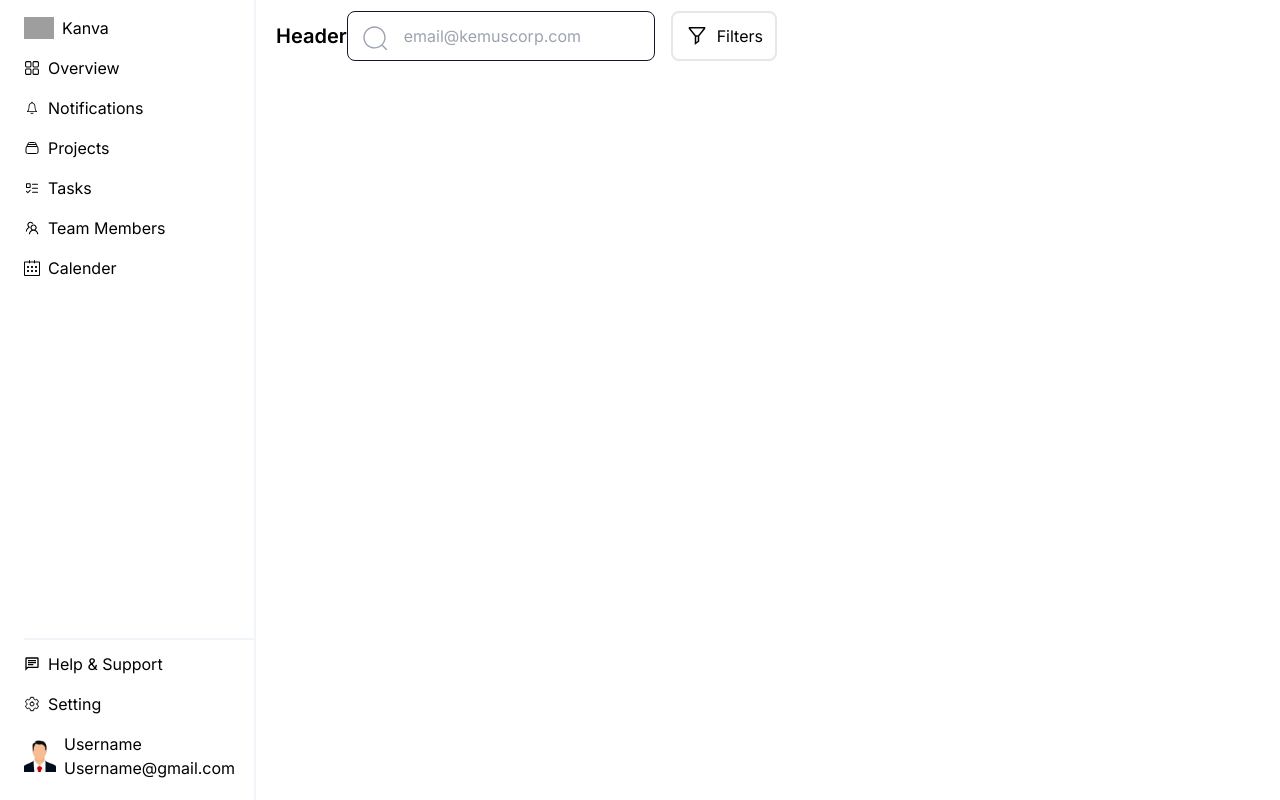
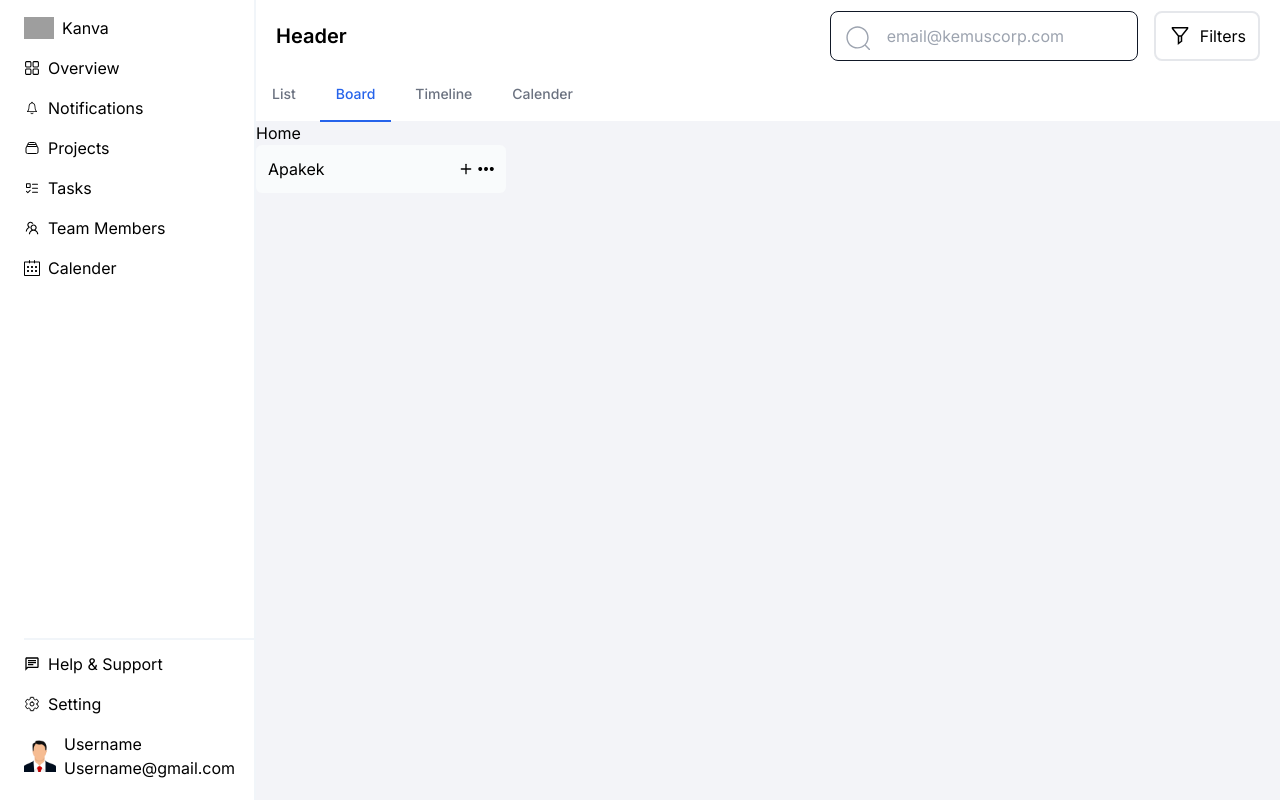
Before and after one commit to dayuhidayatullah/next-kanban, a Next.js app: page / in a window 1280 px wide. Built offline with nearby package versions, Linux system fonts and the light colour scheme; grey boxes are pictures that could not be loaded.

Commit message:
create component board, card and header ,

```diff
--- a/src/app/globals.css
+++ b/src/app/globals.css
@@ -18,6 +18,8 @@
 
 body {
   /* color: rgb(var(--foreground-rgb)); */
+  height: 100%;
+  width: 100%;
   /* background: linear-gradient(
       to bottom,
       transparent,
--- a/src/app/page.tsx
+++ b/src/app/page.tsx
@@ -1,12 +1,13 @@
 import Header from '@/components/Header';
 import Sidebar from '@/components/Sidebar';
-
+import { Tasks } from '../pages/Tasks';
 export default function Home() {
   return (
-    <div className='flex'>
+    <div className='flex max-h-[100vh] overflow-y-hidden'>
       <Sidebar></Sidebar>
-      <div>
+      <div className='w-full h-full'>
         <Header></Header>
+        <Tasks />
       </div>
     </div>
   );
--- /dev/null
+++ b/src/components/Board.tsx
@@ -0,0 +1,17 @@
+import React from 'react';
+import { LuPlus } from 'react-icons/lu';
+import { SlOptions } from 'react-icons/sl';
+
+export const Board = ({ titleBoard }: { titleBoard: string }) => {
+  return (
+    <div className='container max-w-[250px] bg-[#f9fbfc] px-3 py-3 rounded-md'>
+      <div className='flex justify-between items-center'>
+        <p>{titleBoard}</p>
+        <div className='flex gap-1'>
+          <LuPlus></LuPlus>
+          <SlOptions></SlOptions>
+        </div>
+      </div>
+    </div>
+  );
+};
--- /dev/null
+++ b/src/components/CardTask.tsx
@@ -0,0 +1,13 @@
+import React from 'react';
+import { SlOptions } from 'react-icons/sl';
+
+export const CardTask = ({ taskTitle }: { taskTitle: string }) => {
+  return (
+    <div className='container rounded-md border-2 border-b-slate-900 max-w-[100px]'>
+      <div className='flex justify-between items-center'>
+        <p>{taskTitle}</p>
+        <SlOptions></SlOptions>
+      </div>
+    </div>
+  );
+};
--- a/src/components/Header.tsx
+++ b/src/components/Header.tsx
@@ -1,9 +1,10 @@
 import React from 'react';
 import { CiSearch } from 'react-icons/ci';
 import { LiaFilterSolid } from 'react-icons/lia';
-
+import { Tabs } from './Tabs';
 export default function Header() {
   return (
+    <div className='w-full'>
       <div className='w-full flex justify-between px-5 h-16 items-center mt-1'>
         <p className='text-xl font-semibold'>Header</p>
         <div className='flex gap-4'>
@@ -39,5 +40,7 @@ export default function Header() {
           </button>
         </div>
       </div>
+      <Tabs></Tabs>
+    </div>
   );
 }
--- /dev/null
+++ b/src/components/Tabs.tsx
@@ -0,0 +1,50 @@
+import React from 'react';
+
+export const Tabs = () => {
+  return (
+    <div className='container'>
+      <div className='text-sm font-medium text-center text-gray-500'>
+        <ul className='flex flex-wrap -mb-px'>
+          <li className='me-2'>
+            <a
+              href='#'
+              className='inline-block p-4 border-b-2 border-transparent rounded-t-lg hover:text-gray-600 hover:border-gray-300 dark:hover:text-gray-300'
+            >
+              List
+            </a>
+          </li>
+          <li className='me-2'>
+            <a
+              href='#'
+              className='inline-block p-4 text-blue-600 border-b-2 border-blue-600 rounded-t-lg active dark:text-blue-500 dark:border-blue-500'
+              aria-current='page'
+            >
+              Board
+            </a>
+          </li>
+          <li className='me-2'>
+            <a
+              href='#'
+              className='inline-block p-4 border-b-2 border-transparent rounded-t-lg hover:text-gray-600 hover:border-gray-300 dark:hover:text-gray-300'
+            >
+              Timeline
+            </a>
+          </li>
+          <li className='me-2'>
+            <a
+              href='#'
+              className='inline-block p-4 border-b-2 border-transparent rounded-t-lg hover:text-gray-600 hover:border-gray-300 dark:hover:text-gray-300'
+            >
+              Calender
+            </a>
+          </li>
+          {/* <li>
+            <a className='inline-block p-4 text-gray-400 rounded-t-lg cursor-not-allowed dark:text-gray-500'>
+              Disabled
+            </a>
+          </li> */}
+        </ul>
+      </div>
+    </div>
+  );
+};
--- /dev/null
+++ b/src/pages/Tasks.tsx
@@ -0,0 +1,11 @@
+import { Board } from '@/components/Board';
+import React from 'react';
+
+export const Tasks = () => {
+  return (
+    <div className='bg-[#f3f4f8] h-[100vh]'>
+      <div>Home</div>
+      <Board titleBoard={'Apakek'} />
+    </div>
+  );
+};
```
Lines whose indentation alone changed are shown as unchanged.
